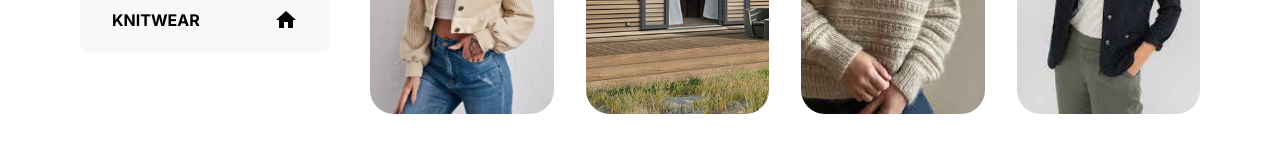
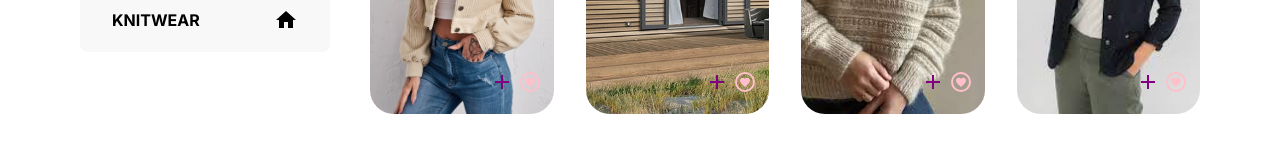
Before and after one commit to kevinmbongo/bob-shop-training, a React (Vite) app: page / in a window 1280 px wide. Shown: the part 808-952 px from the top of the page. Built offline with nearby package versions, Linux system fonts and the light colour scheme.

Commit message:
feat(card): implement button

```diff
--- a/src/component/commons/Card.tsx
+++ b/src/component/commons/Card.tsx
@@ -1,15 +1,25 @@
+import { mdiHeartCircleOutline, mdiPlus } from '@mdi/js'
+import Icon from '@mdi/react'
 import React from 'react'
 
 type CardProps = {
   image: string
 }
+
 const Card: React.FC<CardProps> = ({ image }) => (
-  <article className=" rounded-lg relative h-64">
+  <article className=" rounded-lg relative h-64 ">
     <img
       className="w-full h-full rounded-3xl object-cover"
       src={image}
-      alt="image"
+      alt={image}
     />
+    <button className="absolute bottom-5 right-3 flex">
+      <Icon path={mdiHeartCircleOutline} size={1} color="pink" />
+    </button>
+
+    <button className="absolute bottom-5 right-10 flex">
+      <Icon path={mdiPlus} size={1} color="purple" />
+    </button>
   </article>
 )
 
--- a/src/component/commons/NavTile.tsx
+++ b/src/component/commons/NavTile.tsx
@@ -25,7 +25,7 @@ const NavTile: React.FC<NavTileProps> = ({ title, path }) => {
       onClick={handleCategoryChange}
       className={classNames(
         'w-full bg-grey my-4 rounded-lg flex items-center justify-between py-5 px-8 transition-all duration-300 linear',
-        title === currentFilter && 'bg-purples text-white'
+        title === currentFilter && 'bg-purple text-white'
       )}
     >
       <span className="font-bold">{title}</span>
--- a/tailwind.config.js
+++ b/tailwind.config.js
@@ -14,7 +14,7 @@ module.exports = {
       colors: {
         grey: '#F8F8F8',
         pink: '#F9B9DC',
-        purples: '#9175DC',
+        purple: '#9175DC',
       },
       fontFamily: {
         sans: ['Inter', 'sans-serif'],
```
